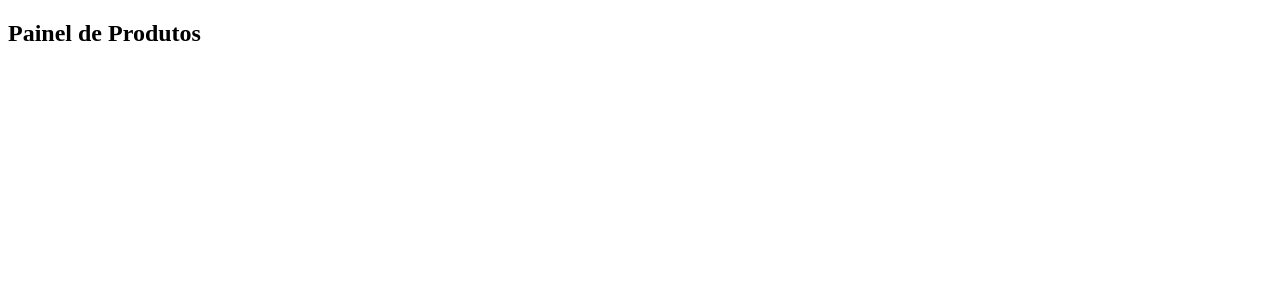
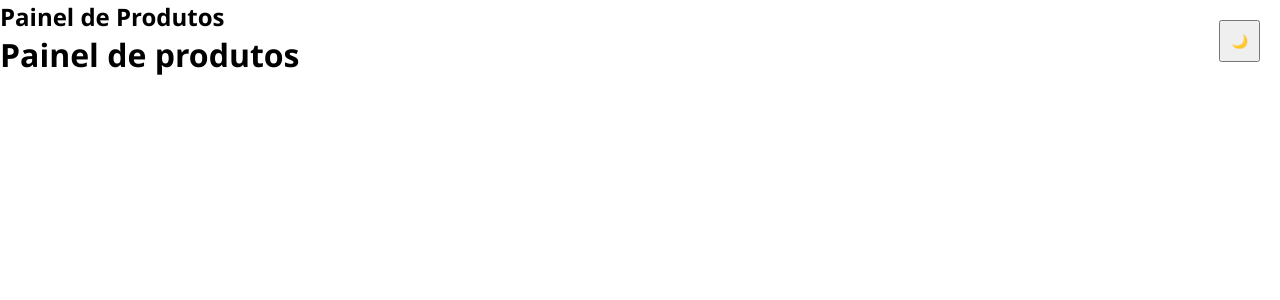
Before and after one commit to davicurvelo03-commits/store-clean, a Flask app: page /admin/produtos in a window 1280 px wide. Shown: the top 300 px of the page. Run offline with Flask 3, Linux system fonts and the light colour scheme; the visitor is signed in with stand-in values (Sample User, id 1); data that the repository does not hold is empty.

Commit message:
modo escuro

```diff
--- a/Blueprints/compras/templates.compra/compras.html
+++ b/Blueprints/compras/templates.compra/compras.html
@@ -38,6 +38,12 @@
     </div>
 
 {% endfor %}
+    {% extends "base.html" %}
+
+{% block content %}
+
+
+{% endblock %}
 </body>
 
 
--- a/static/style.css
+++ b/static/style.css
@@ -158,3 +158,25 @@ body {
     color: #333;
     background: #f0f2f5;
 }
+body{
+    background: white;
+    color: black;
+    font-family: Arial, Helvetica, sans-serif;
+}
+
+/* modo escuro */
+
+.dark{
+    background: #121212;
+    color: white;
+}
+
+/* botão */
+
+.theme-btn{
+    position: fixed;
+    top: 20px;
+    right: 20px;
+    padding:10px;
+    cursor:pointer;
+}
--- /dev/null
+++ b/static/theme.js
@@ -0,0 +1,21 @@
+function toggleTheme(){
+
+    document.body.classList.toggle("dark")
+
+    if(document.body.classList.contains("dark")){
+        localStorage.setItem("theme","dark")
+    }else{
+        localStorage.setItem("theme","light")
+    }
+
+}
+
+window.onload = function(){
+
+    const theme = localStorage.getItem("theme")
+
+    if(theme === "dark"){
+        document.body.classList.add("dark")
+    }
+
+}
--- a/templates/admin_produtos.html
+++ b/templates/admin_produtos.html
@@ -22,5 +22,12 @@
 
 </div>
 {% endfor %}
+{% extends "base.html" %}
+
+{% block content %}
+
+<h1>Painel de produtos</h1>
+
+{% endblock %}
 </body>
 </html>
--- /dev/null
+++ b/templates/base.html
@@ -0,0 +1,17 @@
+<!DOCTYPE html>
+<html>
+<head>
+    <link rel="stylesheet" href="{{ url_for('static', filename='style.css') }}">
+</head>
+
+<body>
+
+<button class="theme-btn" onclick="toggleTheme()">🌙</button>
+
+{% block content %}
+{% endblock %}
+
+<script src="{{ url_for('static', filename='theme.js') }}"></script>
+
+</body>
+</html>
```
Also changed, not shown: templates/home.html (+7 -1 lines).
